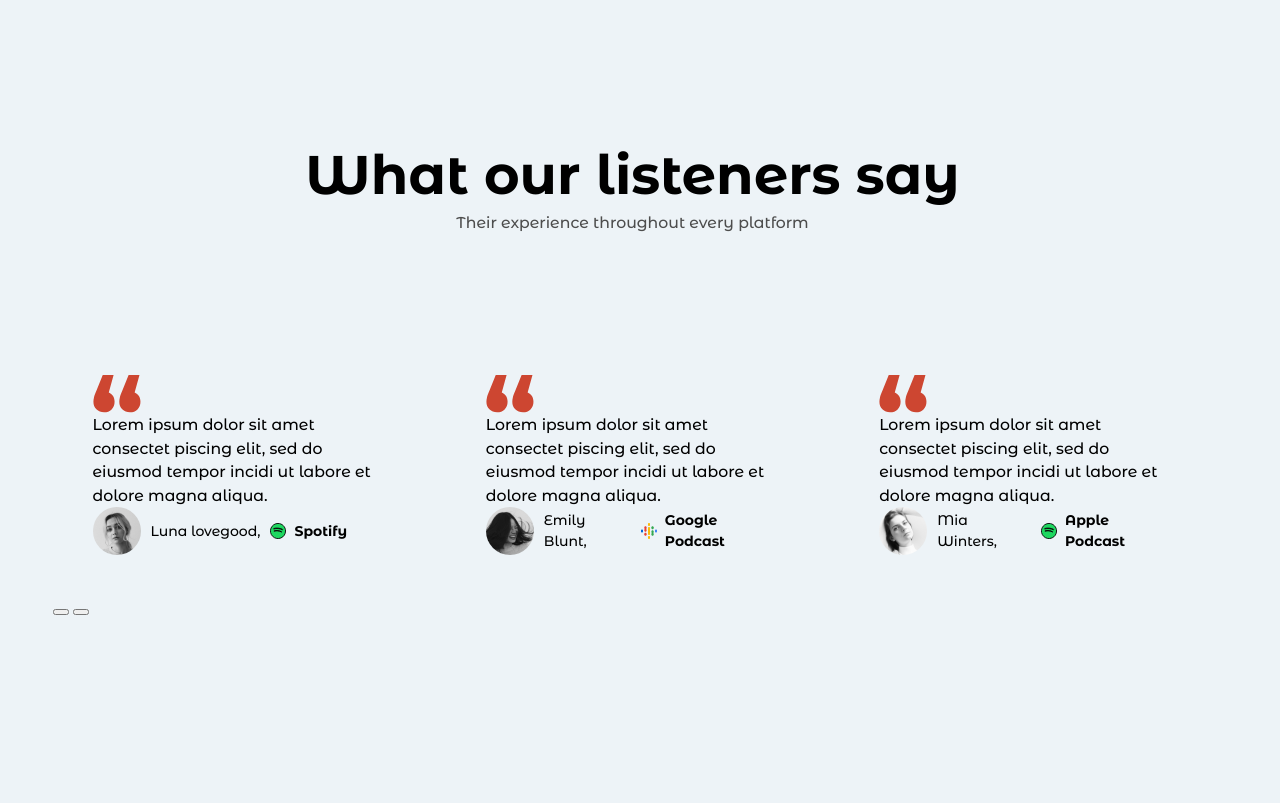
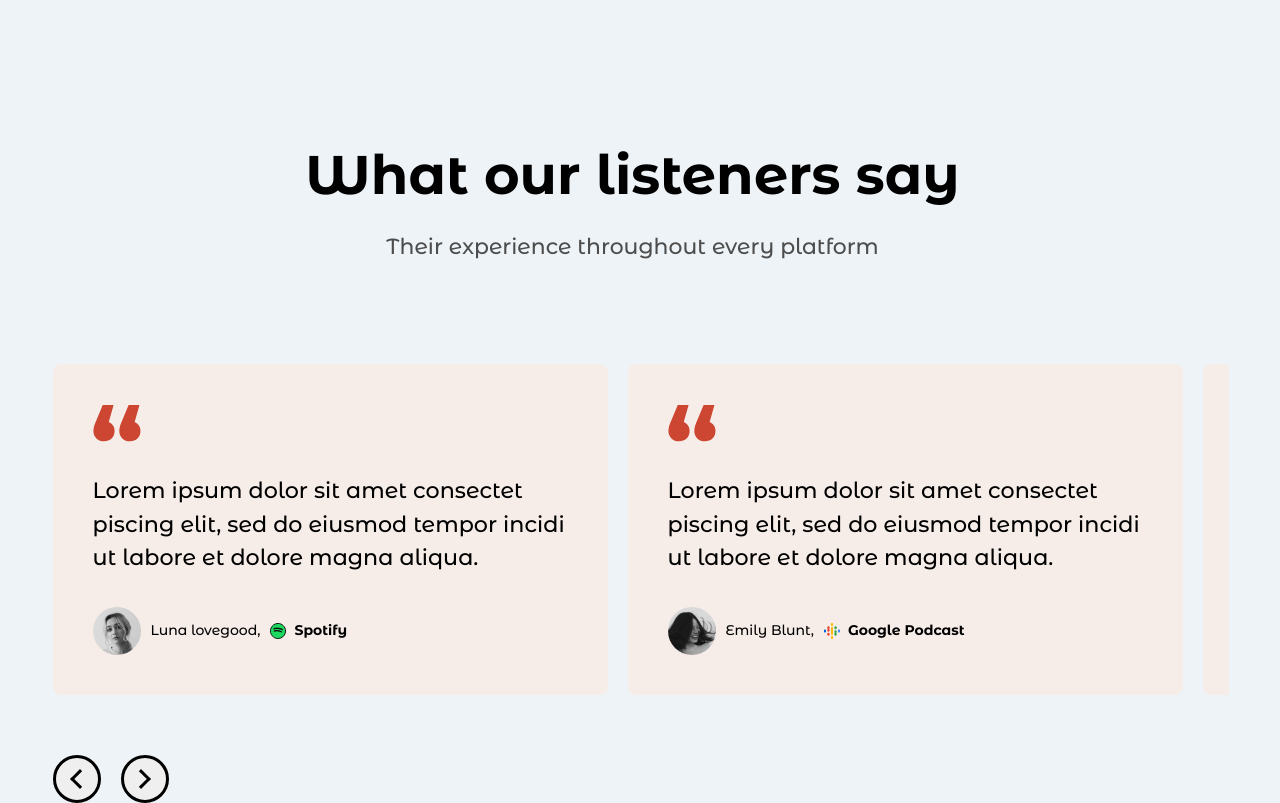
Before and after one commit to Vikentti/Four-Daily-web-multi-window, a website with bundled scripts: page index.html in a window 1280 px wide. Built offline with nearby package versions, Linux system fonts and the light colour scheme.

Commit message:
thert section, carusel

```diff
--- a/index.html
+++ b/index.html
@@ -620,19 +620,19 @@
         </div>
       </section>
       <section class="listeners bg-main" aria-labelledby="listeners__title">
-        <header class="listeners__header">
-          <div class="listeners__header-inner container">
-            <h2 class="listeners__title" id="listeners__title">
+        <header class="listeners__header headline">
+          <div class="headline__inner container">
+            <h2 class="headline__title" id="listeners__title">
               What our listeners say
             </h2>
-            <p class="listeners__subtitle gray-color">
+            <p class="headline__subtitle gray-color">
               Their experience throughout every platform
             </p>
           </div>
         </header>
-        <div class="listeners__body carusel container">
+        <div class="listeners__body carusel container" data-js-slider>
           <div class="carusel__body">
-            <ul class="carusel__list">
+            <ul class="carusel__list" data-js-slider-container>
               <li class="carusel__item">
                 <div class="carusel__card">
                   <img
@@ -646,7 +646,7 @@
                     Lorem ipsum dolor sit amet consectet piscing elit, sed do
                     eiusmod tempor incidi ut labore et dolore magna aliqua.
                   </p>
-                  <div class="inspired__person person">
+                  <div class="person person-alt">
                     <img
                       src="./images/liseners/avatar-1.png"
                       alt=""
@@ -681,7 +681,7 @@
                     Lorem ipsum dolor sit amet consectet piscing elit, sed do
                     eiusmod tempor incidi ut labore et dolore magna aliqua.
                   </p>
-                  <div class="inspired__person person">
+                  <div class="person person-alt">
                     <img
                       src="./images/liseners/avatar-2.png"
                       alt=""
@@ -716,7 +716,7 @@
                     Lorem ipsum dolor sit amet consectet piscing elit, sed do
                     eiusmod tempor incidi ut labore et dolore magna aliqua.
                   </p>
-                  <div class="inspired__person person">
+                  <div class="person person-alt">
                     <img
                       src="./images/liseners/avatar-3.png"
                       alt=""
@@ -741,8 +741,14 @@
             </ul>
           </div>
           <div class="carusel__buttons">
-            <button class="carusel__button-before"></button>
-            <button class="carusel__button-after"></button>
+            <button
+              class="carusel__button carusel__button-before"
+              data-js-slider-prev
+            ></button>
+            <button
+              class="carusel__button carusel__button-after"
+              data-js-slider-next
+            ></button>
           </div>
         </div>
       </section>
--- /dev/null
+++ b/scripts/Carusel.js
@@ -0,0 +1,54 @@
+class Carusel {
+  selectors = {
+    root: "[data-js-slider]",
+    container: "[data-js-slider-container]",
+    prevBtn: "[data-js-slider-prev]",
+    nextBtn: "[data-js-slider-next]",
+  };
+
+  constructor() {
+    this.rootElement = document.querySelector(this.selectors.root);
+    this.containerElement = this.rootElement.querySelector(
+      this.selectors.container
+    );
+    this.prevBtnElement = this.rootElement.querySelector(
+      this.selectors.prevBtn
+    );
+    this.nextBtnElement = this.rootElement.querySelector(
+      this.selectors.nextBtn
+    );
+    this.slides = this.containerElement.children;
+
+    this.curentPosition = 0;
+    this.bindEvents();
+  }
+
+  moveSlides = (direction) => {
+    const slideWidth = this.slides[0].offsetWidth;
+    const gap = parseInt(getComputedStyle(this.containerElement).gap) || 0;
+    const step = slideWidth + gap;
+
+    if (direction === "next") {
+      const maxPosition = -(
+        this.containerElement.scrollWidth - this.rootElement.offsetWidth
+      );
+      this.curentPosition = Math.max(this.curentPosition - step, maxPosition);
+    } else {
+      this.curentPosition = Math.min(this.curentPosition + step, 0);
+    }
+
+    this.containerElement.style.transform = `translateX(${this.curentPosition}px)`;
+  };
+
+  bindEvents() {
+    this.prevBtnElement.addEventListener("click", () =>
+      this.moveSlides("prev")
+    );
+
+    this.nextBtnElement.addEventListener("click", () =>
+      this.moveSlides("next")
+    );
+  }
+}
+
+export default Carusel;
--- a/scripts/main.js
+++ b/scripts/main.js
@@ -1,3 +1,5 @@
 import Header from "./Header.js";
+import Carusel from "./Carusel.js";
 
 new Header();
+new Carusel();
--- a/styles/blocks/_carusel.scss
+++ b/styles/blocks/_carusel.scss
@@ -1,13 +1,86 @@
 @use "../helpers" as *;
 
 .carusel {
+  display: flex;
+  flex-direction: column;
+  row-gap: rem(60);
+  overflow: hidden;
+
   &__list {
     display: flex;
     column-gap: rem(20);
-    overflow: hidden;
+    transition-duration: var(--transition-duration);
   }
 
   &__card {
+    display: flex;
+    flex-direction: column;
+    row-gap: rem(32);
     padding: rem(40);
+    width: rem(555);
+    background-color: var(--color-light-second);
+    border-radius: rem(8);
+
+    @include tablet {
+      width: rem(450);
+    }
+
+    @include mobile-s {
+      width: rem(360);
+    }
+
+    &-text {
+      @include fluid-text(23, 18);
+    }
+  }
+
+  &__buttons {
+    display: flex;
+    column-gap: rem(20);
+  }
+
+  &__button {
+    --size: #{rem(48)};
+    @include square(var(--size));
+
+    position: relative;
+    border-radius: rem(100);
+    border: 3.5px solid black;
+
+    &-before {
+      &::before {
+        --size: #{rem(14)};
+        @include square(var(--size));
+        @include abs-y;
+
+        position: absolute;
+        content: "";
+        left: 42%;
+        transform: rotate(45deg);
+        border-left: 3.5px solid black;
+        border-bottom: 3.5px solid black;
+      }
+    }
+
+    &-after {
+      &::before {
+        --size: #{rem(14)};
+        @include square(var(--size));
+        @include abs-y;
+
+        position: absolute;
+        content: "";
+        right: 42%;
+        transform: rotate(45deg);
+        border-right: 3.5px solid black;
+        border-top: 3.5px solid black;
+      }
+    }
+
+    &:hover,
+    &-before:hover::before,
+    &-after:hover::before {
+      border-color: var(--color-accent);
+    }
   }
 }
--- /dev/null
+++ b/styles/blocks/_headline.scss
@@ -0,0 +1,17 @@
+@use "../helpers" as *;
+
+.headline {
+  padding-top: rem(140);
+  padding-bottom: rem(100);
+  text-align: center;
+
+  &__inner {
+    display: flex;
+    flex-direction: column;
+    row-gap: rem(20);
+  }
+
+  &__subtitle {
+    @include fluid-text(23, 16);
+  }
+}
--- a/styles/blocks/_listeners.scss
+++ b/styles/blocks/_listeners.scss
@@ -1,9 +1 @@
 @use "../helpers" as *;
-
-.listeners {
-  &__header {
-    padding-top: rem(140);
-    padding-bottom: rem(100);
-    text-align: center;
-  }
-}
--- a/styles/blocks/_person.scss
+++ b/styles/blocks/_person.scss
@@ -9,6 +9,12 @@
   @include mobile {
     flex-direction: column;
     row-gap: rem(7);
+  }
+
+  &-alt {
+    @include mobile {
+      flex-direction: row;
+    }
   }
 
   &__img {
--- a/styles/main.scss
+++ b/styles/main.scss
@@ -14,6 +14,7 @@
 @use "blocks/person";
 @use "blocks/listeners";
 @use "blocks/carusel";
+@use "blocks/headline";
 
 .header,
 .footer,
```
Also changed, not shown: styles/main.css, 1 other file.
